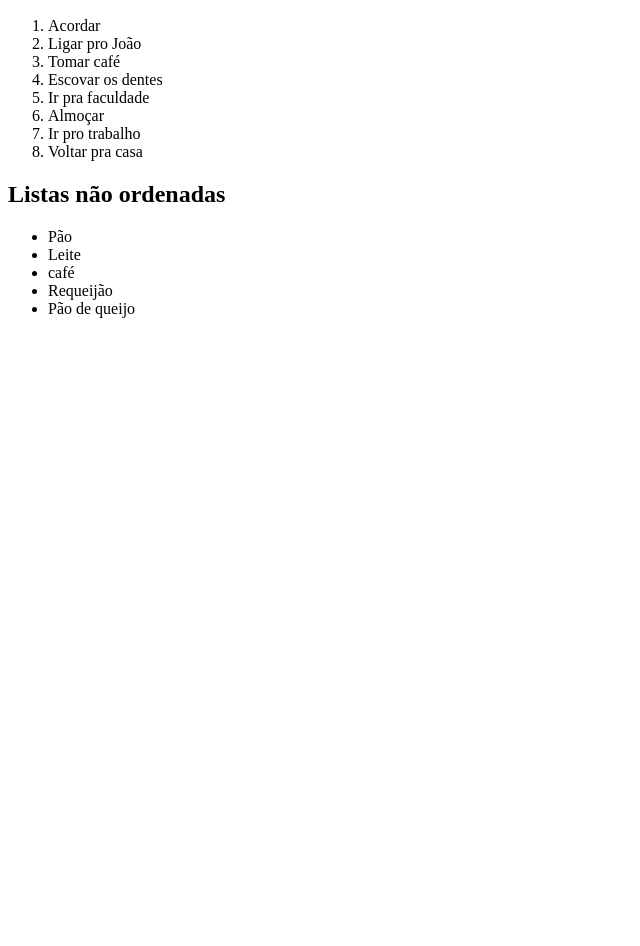
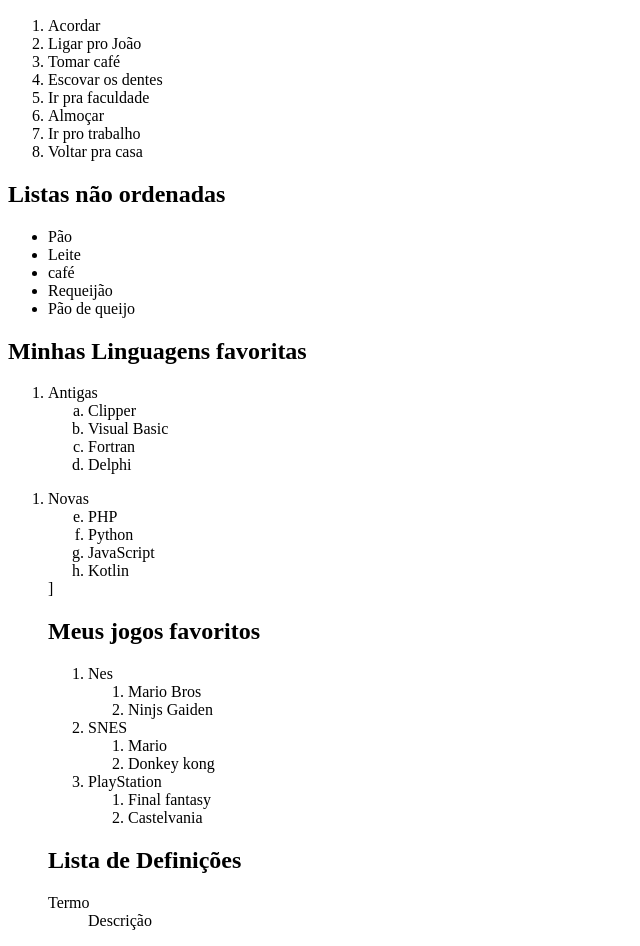
Before and after one commit to Pedro-developeer/HTML_CSS_JS, a plain HTML site: page index.html in a window 1280 px wide. Shown: the part 110-1056 px from the top of the page, without its empty margins (0-640 px from the left). Before the commit the page ends 800 px from the top, so only its background shows below. Drawn offline with Linux system fonts and the light colour scheme.

Commit message:
Atividade 2 de Lista mista e de definição

```diff
--- a/index.html
+++ b/index.html
@@ -29,5 +29,47 @@
         <li>Pão de queijo</li>
 
     </ul>
+    <h2>Minhas Linguagens favoritas</h2>
+    <ol>
+        <li>Antigas</li>
+        <ol type="a">
+        <li>Clipper</li>
+        <li>Visual Basic</li>
+        <li>Fortran</li>
+        <li>Delphi</li>
+        </ol>
+
+    </ol>
+    <ol>
+        <li>Novas</li>
+        <ol type= "a" start="5">
+            <li>PHP</li>
+            <li>Python</li>
+            <li>JavaScript</li>
+            <li>Kotlin</li>
+    </ol>]
+    <h2>Meus jogos favoritos</h2>
+    <ol>
+        <li>Nes</li>
+        <ol>
+            <li> Mario Bros</li>
+            <li>Ninjs Gaiden</li>
+        </ol>
+        <li>SNES</li>
+        <ol>
+            <li>Mario</li>
+            <li>Donkey kong</li>
+        </ol>
+        <li>PlayStation</li>
+        <ol>
+            <li>Final fantasy</li>
+            <li>Castelvania</li>
+        </ol>
+    </ol>
+    <h2>Lista de Definições</h2>
+    <dl>
+        <dt>Termo</dt>
+        <dd>Descrição</dd>
+    </dl>
 </body>
 </html>
```
